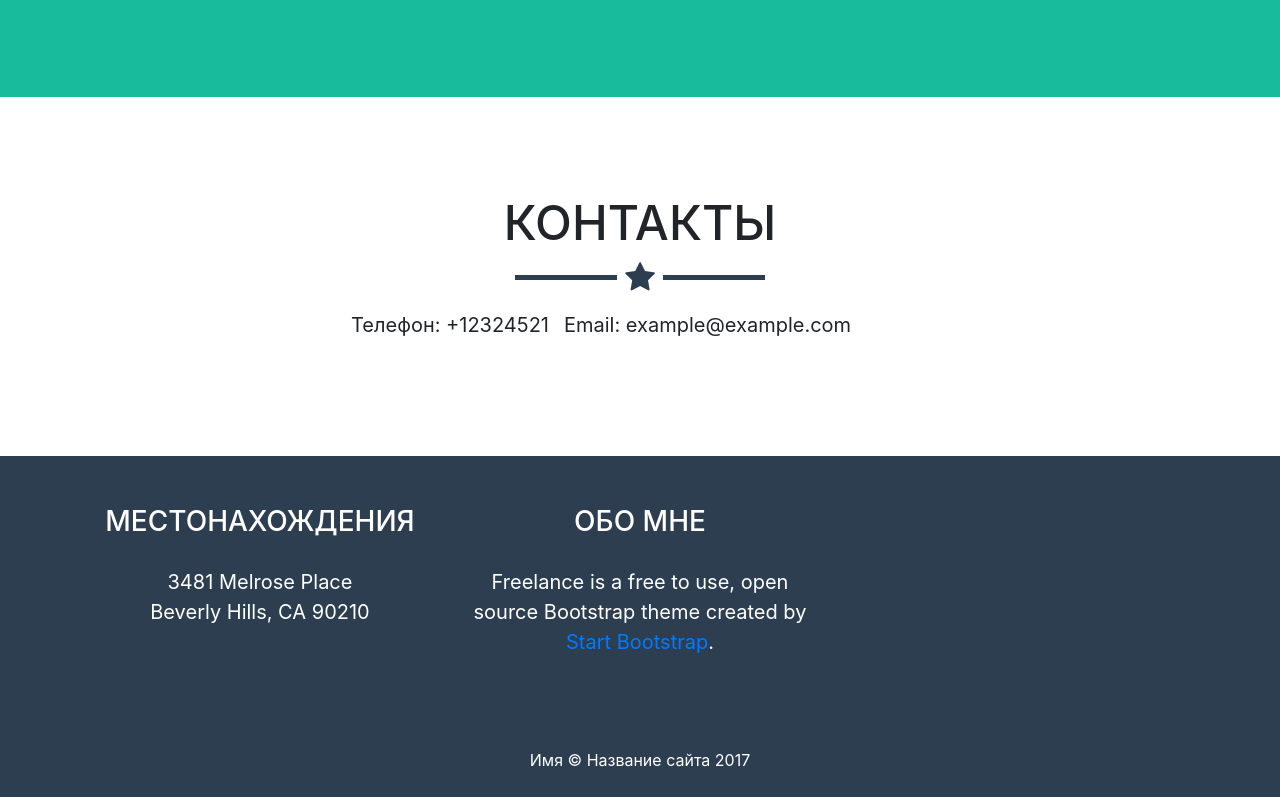
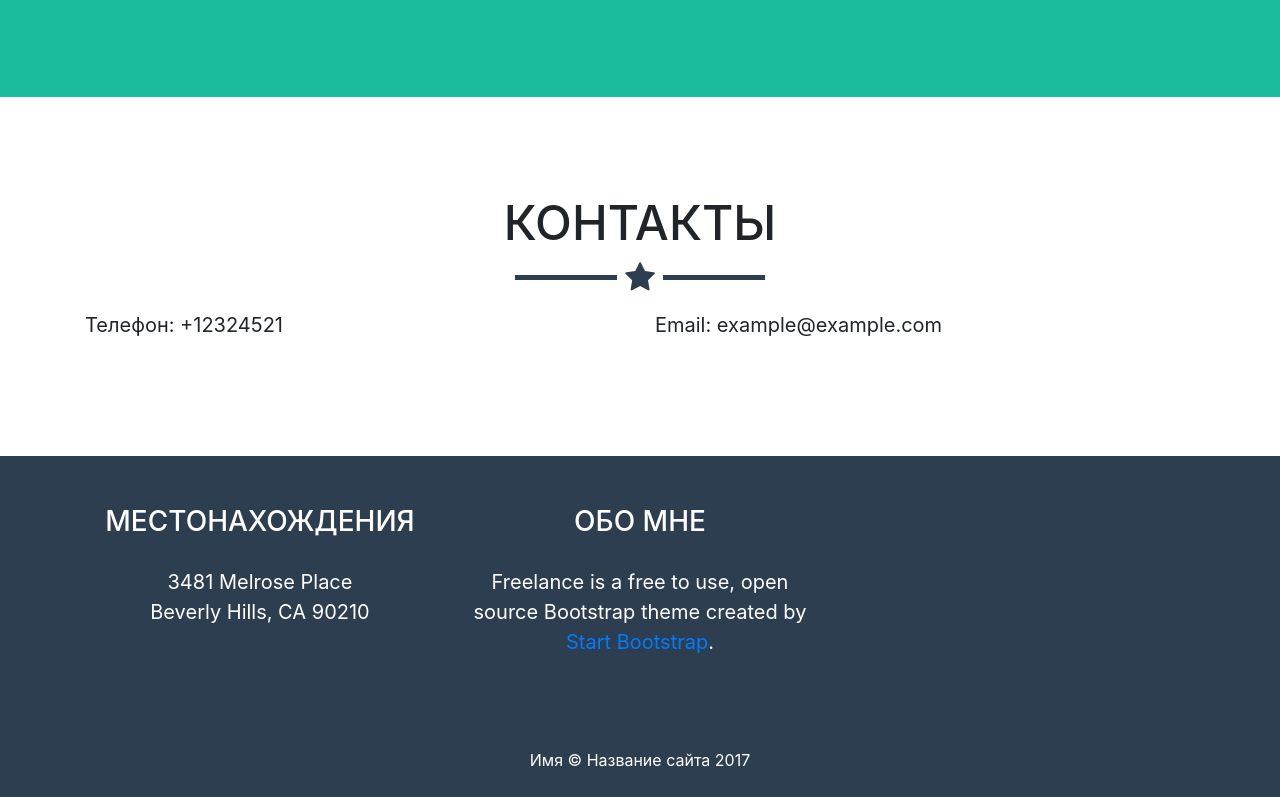
Before and after one commit to hexalar/hexalar.github.io, a website with bundled scripts: page index.html in a window 1280 px wide. Shown: the part 2175-2972 px from the top of the page. Built offline with nearby package versions, Linux system fonts and the light colour scheme.

Commit message:
contacts ml - mr

```diff
--- a/index.html
+++ b/index.html
@@ -159,7 +159,7 @@
         <h2 class="text-center">Контакты</h2>
         <hr class="star-primary">
         <div class="row">
-          <div class="col-rg-4 ml-auto">
+          <div class="col-lg-4 mr-auto">
             <p>Телефон: +12324521</p>
           </div>
           <div class="col-lg-4 mr-auto">
```
